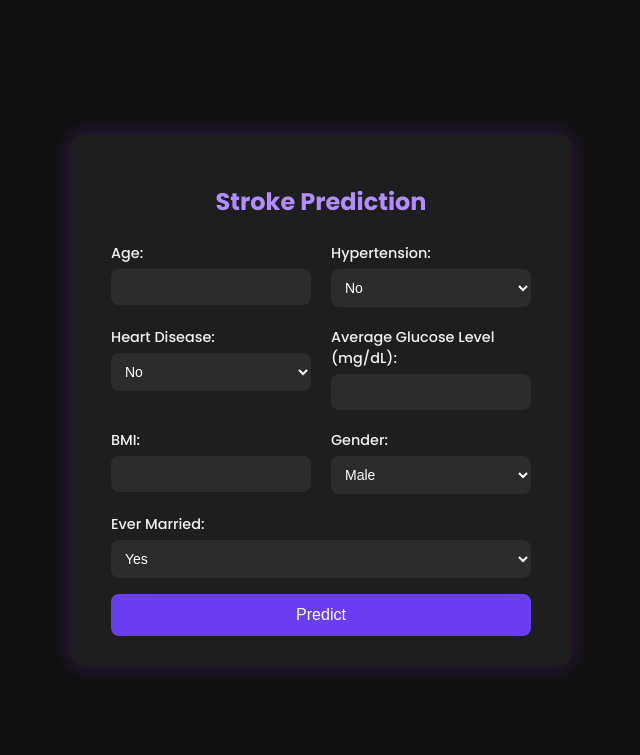
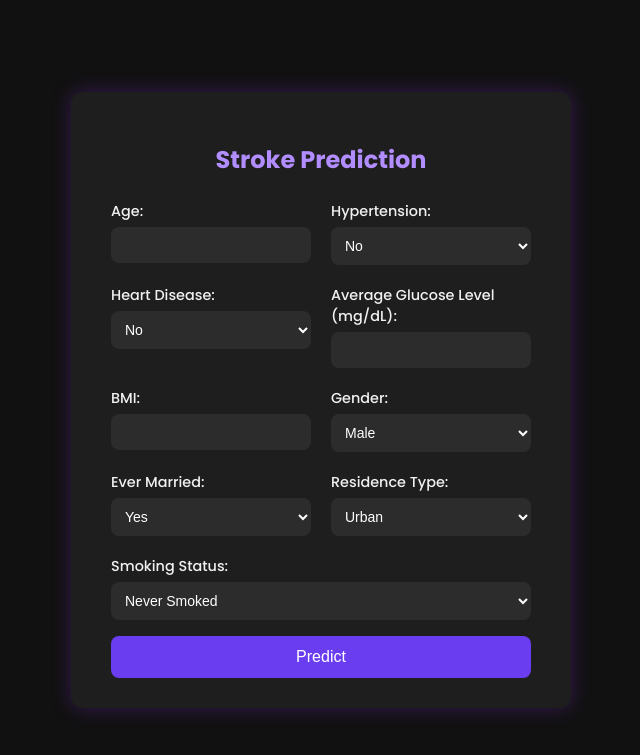
Before and after one commit to BrandyRumRum/Stroke-Application, a Flask app: page / in a window 1280 px wide. Shown: the top 755 px of the page, without its empty margins (319-959 px from the left). Run offline with Flask 2, Linux system fonts and the light colour scheme; parts of the project's set-up code (start-up, migrations or seed data) failed here and were passed over.

Commit message:
Added form remembering inputs

```diff
--- a/app.py
+++ b/app.py
@@ -18,25 +18,29 @@ def index():
             bmi = float(request.form['bmi'])
             gender = 1 if request.form['gender'] == 'Male' else 0
             married = 1 if request.form['ever_married'] == 'Yes' else 0
+            residence = request.form['residence_type']
+            smoking = request.form['smoking_status']
 
             numeric_scaled = scaler.transform([[age, avg_glucose, bmi]])[0]
 
-            work_type_vector = [0, 0, 1, 0, 0]   # work_type_Private
-            residence_vector = [1]              # Residence_type_Urban
-            smoking_vector = [0, 0, 1, 0]        # smoking_status_never smoked
+            work_type_vector = [0, 0, 1, 0, 0]  # work_type_Private
+            residence_vector = [1] if residence == 'Urban' else [0]
+
+            smoking_vector = [
+                1 if smoking == 'formerly smoked' else 0,
+                1 if smoking == 'never smoked' else 0,
+                1 if smoking == 'smokes' else 0
+            ]
 
             input_data = np.array([
-                numeric_scaled[0],       # age
+                numeric_scaled[0],  # age
                 hypertension,
                 heart_disease,
-                numeric_scaled[1],       # glucose
-                numeric_scaled[2],       # bmi
+                numeric_scaled[1],  # glucose
+                numeric_scaled[2],  # bmi
                 gender,
-                married,
-                0, 0, 1, 0, 0,           # work_type_Private
-                1,                       # Residence_type_Urban
-                0, 0, 1                  # smoking_status_never smoked
-            ]).reshape(1, -1)
+                married
+            ] + work_type_vector + residence_vector + smoking_vector).reshape(1, -1)
 
             prob = model.predict_proba(input_data)[0][1]
             percent = int(prob * 100)
@@ -65,12 +69,12 @@ def index():
                 </div>
             """
 
-            return render_template('index.html', result=result)
+            return render_template('index.html', result=result, form_data=request.form)
 
         except Exception as e:
-            return render_template('index.html', result=f"Error: {str(e)}")
+            return render_template('index.html', result=f"Error: {str(e)}", form_data=request.form)
 
-    return render_template('index.html', result=None)
+    return render_template('index.html', result=None, form_data={})
 
 if __name__ == '__main__':
     import webbrowser, threading
--- a/templates/index.html
+++ b/templates/index.html
@@ -13,38 +13,57 @@
             <div class="form-grid">
                 <div class="field-row">
                     <label>Age:</label>
-                    <input type="number" step="1" name="age" min="0" max="82" required>
+                    <input type="number" step="1" name="age" min="0" max="82" required value="{{ form_data.get('age', '') }}">
                 </div>
                 <div class="field-row">
                     <label>Hypertension:</label>
                     <select name="hypertension">
-                        <option value="0">No</option><option value="1">Yes</option>
+                        <option value="0" {% if form_data.get('hypertension') == '0' %}selected{% endif %}>No</option>
+                        <option value="1" {% if form_data.get('hypertension') == '1' %}selected{% endif %}>Yes</option>
                     </select>
                 </div>
                 <div class="field-row">
                     <label>Heart Disease:</label>
                     <select name="heart_disease">
-                        <option value="0">No</option><option value="1">Yes</option>
+                        <option value="0" {% if form_data.get('heart_disease') == '0' %}selected{% endif %}>No</option>
+                        <option value="1" {% if form_data.get('heart_disease') == '1' %}selected{% endif %}>Yes</option>
                     </select>
                 </div>
                 <div class="field-row">
                     <label>Average Glucose Level (mg/dL):</label>
-                    <input type="number" step="1" name="avg_glucose_level" min="0" max="400" required>
+                    <input type="number" step="1" name="avg_glucose_level" min="0" max="400" required value="{{ form_data.get('avg_glucose_level', '') }}">
                 </div>
                 <div class="field-row">
                     <label>BMI:</label>
-                    <input type="number" step="1" name="bmi" min="10" max="100" required>
+                    <input type="number" step="1" name="bmi" min="10" max="100" required value="{{ form_data.get('bmi', '') }}">
                 </div>
                 <div class="field-row">
                     <label>Gender:</label>
                     <select name="gender">
-                        <option value="Male">Male</option><option value="Female">Female</option>
+                        <option value="Male" {% if form_data.get('gender') == 'Male' %}selected{% endif %}>Male</option>
+                        <option value="Female" {% if form_data.get('gender') == 'Female' %}selected{% endif %}>Female</option>
                     </select>
                 </div>
                 <div class="field-row">
                     <label>Ever Married:</label>
                     <select name="ever_married">
-                        <option value="Yes">Yes</option><option value="No">No</option>
+                        <option value="Yes" {% if form_data.get('ever_married') == 'Yes' %}selected{% endif %}>Yes</option>
+                        <option value="No" {% if form_data.get('ever_married') == 'No' %}selected{% endif %}>No</option>
+                    </select>
+                </div>
+                <div class="field-row">
+                    <label>Residence Type:</label>
+                    <select name="residence_type">
+                        <option value="Urban" {% if form_data.get('residence_type') == 'Urban' %}selected{% endif %}>Urban</option>
+                        <option value="Rural" {% if form_data.get('residence_type') == 'Rural' %}selected{% endif %}>Rural</option>
+                    </select>
+                </div>
+                <div class="field-row">
+                    <label>Smoking Status:</label>
+                    <select name="smoking_status">
+                        <option value="never smoked" {% if form_data.get('smoking_status') == 'never smoked' %}selected{% endif %}>Never Smoked</option>
+                        <option value="formerly smoked" {% if form_data.get('smoking_status') == 'formerly smoked' %}selected{% endif %}>Formerly Smoked</option>
+                        <option value="smokes" {% if form_data.get('smoking_status') == 'smokes' %}selected{% endif %}>Smokes</option>
                     </select>
                 </div>
             </div>
```
